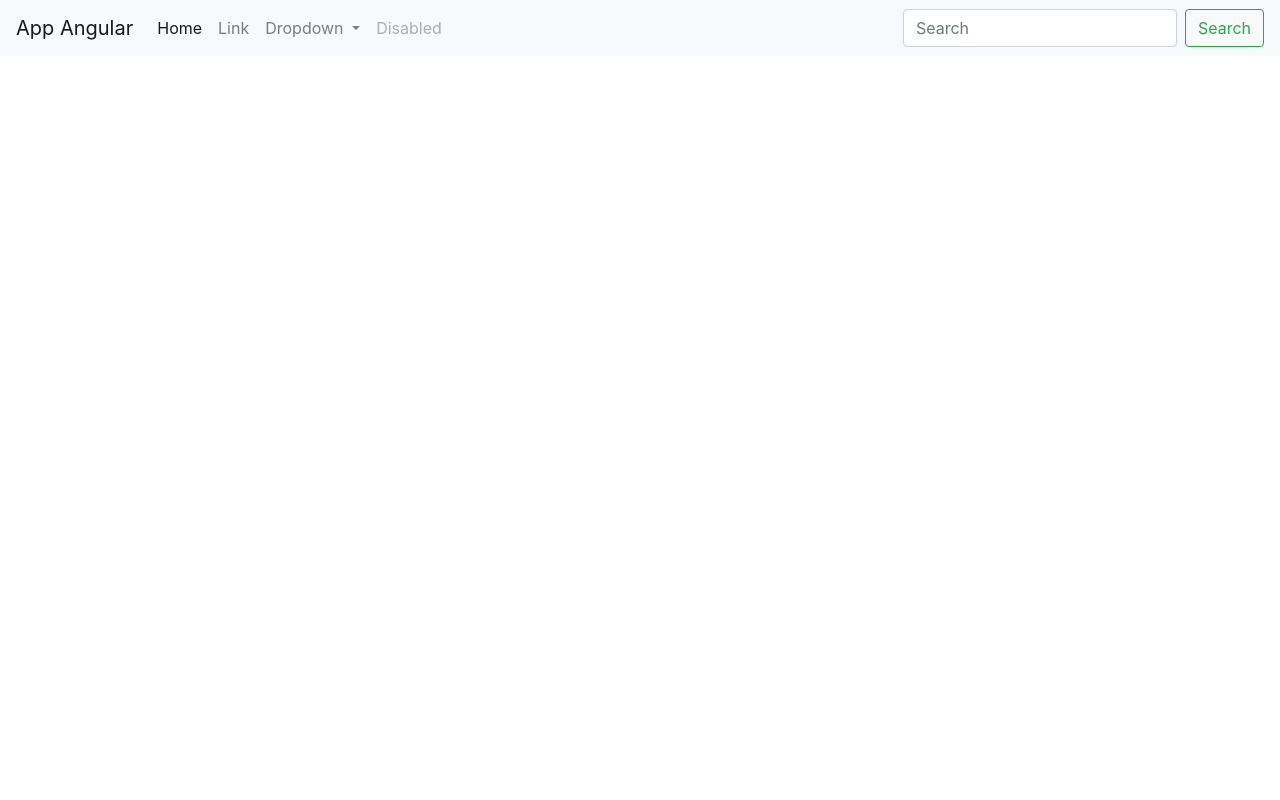
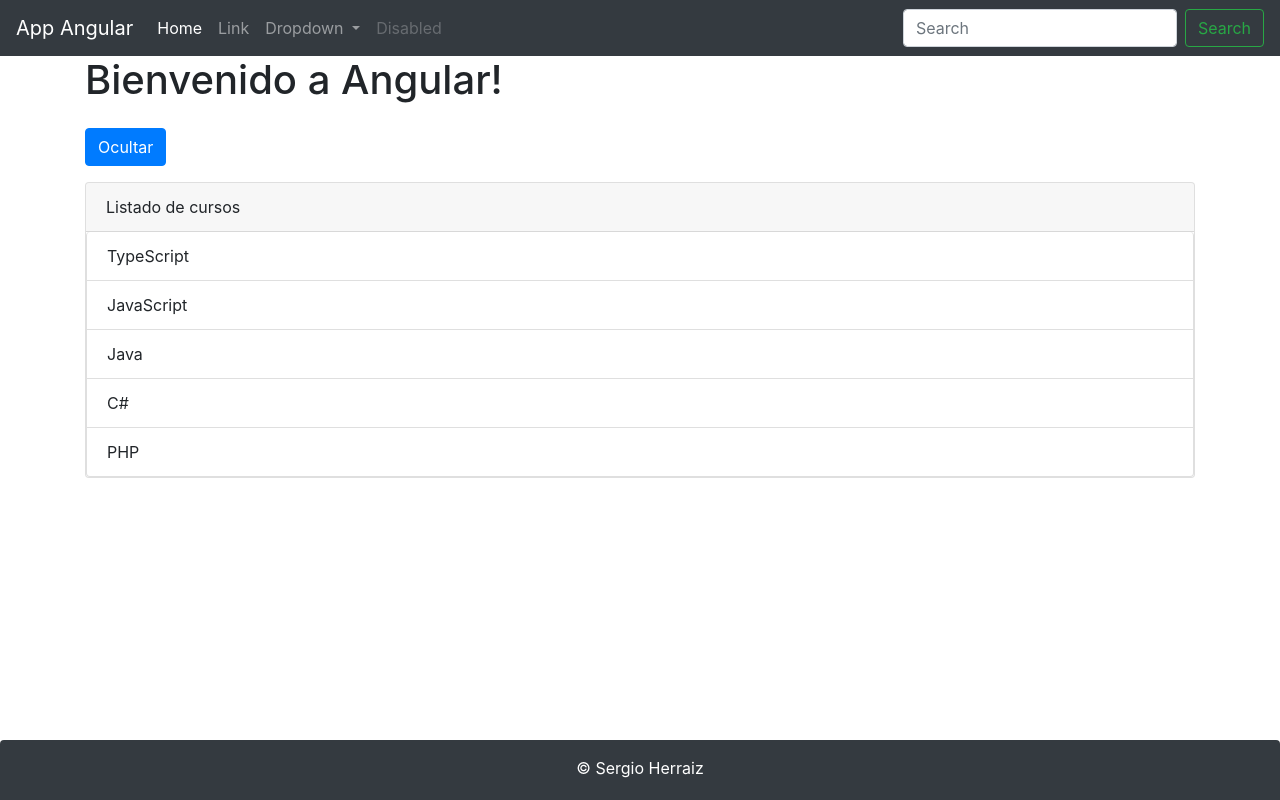
Before and after one commit to SergioMCN32/cursoAngularSpring5, an Angular app in the folder angular/clientes-app/: page / in a window 1280 px wide. Built offline with nearby package versions, Linux system fonts and the light colour scheme.

Commit message:
Creación componente footer, directivas ngFor y ngIf

```diff
--- a/angular/clientes-app/src/app/app.component.html
+++ b/angular/clientes-app/src/app/app.component.html
@@ -1 +1,6 @@
   <app-header></app-header>
+  <div class="container">
+    <h1>{{ title }}!</h1>
+    <app-directiva></app-directiva>
+  </div>
+  <app-footer></app-footer>
--- a/angular/clientes-app/src/app/app.module.ts
+++ b/angular/clientes-app/src/app/app.module.ts
@@ -3,11 +3,15 @@ import { NgModule } from '@angular/core';
 
 import { AppComponent } from './app.component';
 import { HeaderComponent } from './header/header.component';
+import { FooterComponent } from './footer/footer.component';
+import { DirectivaComponent } from './directiva/directiva.component';
 
 @NgModule({
   declarations: [
     AppComponent,
-    HeaderComponent
+    HeaderComponent,
+    FooterComponent,
+    DirectivaComponent
   ],
   imports: [
     BrowserModule
--- /dev/null
+++ b/angular/clientes-app/src/app/directiva/directiva.component.html
@@ -0,0 +1,9 @@
+<button type="button" (click)="setHabilitar()" class="btn btn-primary my-3">{{ habilitar==true ? 'Ocultar':'Mostrar'}}</button>
+<div class="card">
+    <div class="card-header">
+        Listado de cursos
+    </div>
+    <ul class="list-group" *ngIf="habilitar">
+        <li class="list-group-item" *ngFor="let curso of listaCurso">{{ curso }}</li>
+    </ul>
+</div>
--- /dev/null
+++ b/angular/clientes-app/src/app/directiva/directiva.component.ts
@@ -0,0 +1,16 @@
+import { Component, OnInit } from '@angular/core';
+
+@Component({
+  selector: 'app-directiva',
+  templateUrl: './directiva.component.html'
+})
+export class DirectivaComponent {
+  listaCurso: string[] = ['TypeScript', 'JavaScript', 'Java', 'C#', 'PHP'];
+  habilitar: boolean = true;
+  constructor() { }
+
+  setHabilitar(): void {
+    this.habilitar = (this.habilitar==true) ? false : true;
+  }
+
+}
--- /dev/null
+++ b/angular/clientes-app/src/app/footer/footer.component.css
@@ -0,0 +1,6 @@
+.footer{
+    position: absolute;
+    bottom: 0px;
+    height: 60px;
+    width: 100%;
+}
--- /dev/null
+++ b/angular/clientes-app/src/app/footer/footer.component.html
@@ -0,0 +1,7 @@
+<footer class="footer bg-dark rounded-top text-center">
+    <div class="container py-2">
+        <p class="text-white my-2">
+           &copy; {{ autor.nombre + ' ' + autor.apellido}}
+        </p>
+    </div>
+</footer>
--- /dev/null
+++ b/angular/clientes-app/src/app/footer/footer.component.ts
@@ -0,0 +1,10 @@
+import { Component } from '@angular/core';
+
+@Component({
+    selector: 'app-footer',
+    templateUrl: './footer.component.html',
+    styleUrls: [ 'footer.component.css' ]
+})
+export class FooterComponent {
+    public autor: any = {nombre: 'Sergio', apellido: 'Herraiz'};
+}
--- a/angular/clientes-app/src/app/header/header.component.html
+++ b/angular/clientes-app/src/app/header/header.component.html
@@ -1,4 +1,4 @@
-<nav class="navbar navbar-expand-lg navbar-light bg-light">
+<nav class="navbar navbar-expand-lg navbar-dark bg-dark">
         <a class="navbar-brand" href="#">{{ title }}</a>
         <button class="navbar-toggler" type="button" data-toggle="collapse" data-target="#navbarSupportedContent" aria-controls="navbarSupportedContent" aria-expanded="false" aria-label="Toggle navigation">
           <span class="navbar-toggler-icon"></span>
```
Also changed, not shown: 1 other file (tests, documents, lock files or other folders).
